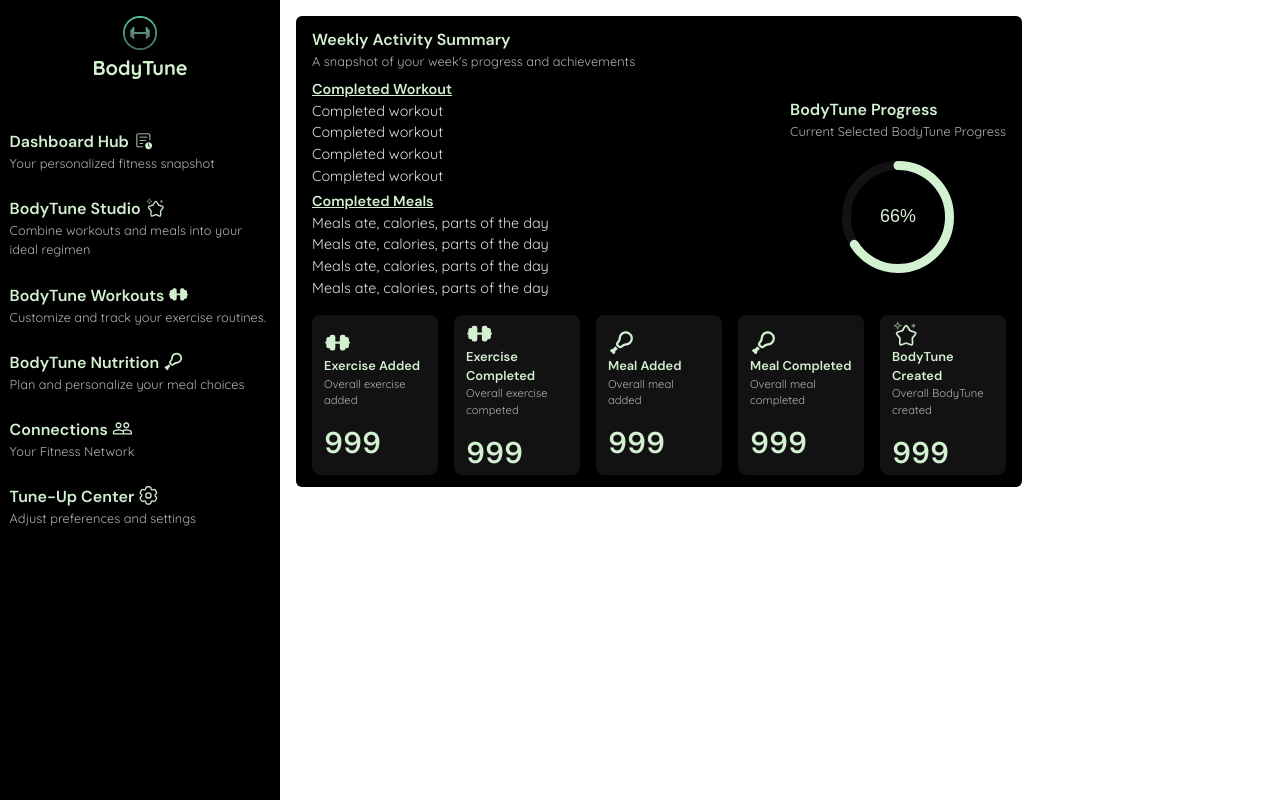
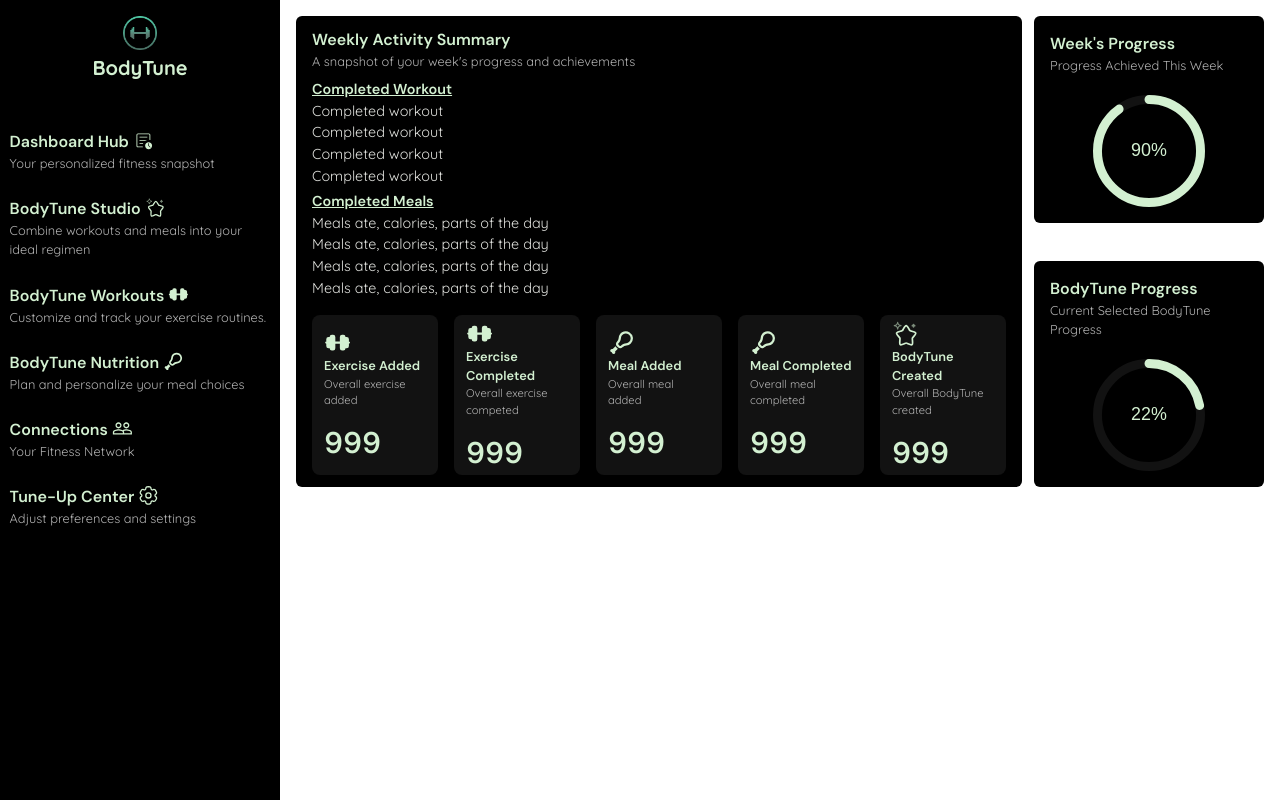
Before and after one commit to Inosensey/BodyTune, a Next.js app: page /dashboard in a window 1280 px wide. Built offline with nearby package versions, Linux system fonts and the light colour scheme.

Commit message:
Adjusted the html structure and slight adjustments to the CSS of the WeeklyActivity component.

```diff
--- a/components/dashboardComponents/overviewComponents/WeeklyActivity.tsx
+++ b/components/dashboardComponents/overviewComponents/WeeklyActivity.tsx
@@ -10,7 +10,7 @@ import TablerBarbell from "@/icons/TablerBarbellLight";
 const WeeklyActivity = () => {
   return (
     <div className="w-full px-4 mt-4">
-      <div>
+      <div className="flex gap-3">
         <div
           data-testid="weekly-summary-container"
           className="bg-black flex flex-col rounded-md px-4 p-3 phone:w-9/12 tablet:max-w-[950px]"
@@ -65,30 +65,6 @@ const WeeklyActivity = () => {
                     Meals ate, calories, parts of the day
                   </p>
                 </div>
-              </div>
-            </div>
-            <div className="flex flex-col justify-center gap-1">
-              <div data-testid="exercises-added" className="flex flex-col">
-                <p className="font-dmSans text-[1rem] font-semibold text-lightSecondary">
-                  BodyTune Progress
-                </p>
-                <p className="font-quickSand text-[0.8rem] text-[#b3b3b3]">
-                  Current Selected BodyTune Progress
-                </p>
-              </div>
-              <div className="w-[140px] h-28 flex justify-center mx-auto mt-4">
-                <CircularProgressbar
-                  value={66}
-                  text={`${66}%`}
-                  styles={buildStyles({
-                    textSize: "16px",
-                    pathColor: "#D3F0D1",
-                    pathTransitionDuration: 0.5,
-                    textColor: "#D3F0D1",
-                    trailColor: "#121212",
-                    backgroundColor: "#D3F0D1",
-                  })}
-                />
               </div>
             </div>
           </div>
@@ -192,6 +168,56 @@ const WeeklyActivity = () => {
             </div>
           </div>
         </div>
+        <div className="flex flex-col justify-between gap-2 flex-1">
+          <div className="flex flex-col justify-center rounded-md gap-1 bg-black w-12/12 p-4">
+            <div data-testid="exercises-added" className="flex flex-col">
+              <p className="font-dmSans text-[1rem] font-semibold text-lightSecondary">
+                Week&apos;s Progress
+              </p>
+              <p className="font-quickSand text-[0.8rem] text-[#b3b3b3]">
+                Progress Achieved This Week
+              </p>
+            </div>
+            <div className="w-[140px] h-28 flex justify-center mx-auto mt-4">
+              <CircularProgressbar
+                value={90}
+                text={`${90}%`}
+                styles={buildStyles({
+                  textSize: "16px",
+                  pathColor: "#D3F0D1",
+                  pathTransitionDuration: 0.5,
+                  textColor: "#D3F0D1",
+                  trailColor: "#121212",
+                  backgroundColor: "#D3F0D1",
+                })}
+              />
+            </div>
+          </div>
+          <div className="flex flex-col justify-center rounded-md gap-1 bg-black w-12/12 p-4">
+            <div data-testid="exercises-added" className="flex flex-col">
+              <p className="font-dmSans text-[1rem] font-semibold text-lightSecondary">
+                BodyTune Progress
+              </p>
+              <p className="font-quickSand text-[0.8rem] text-[#b3b3b3]">
+                Current Selected BodyTune Progress
+              </p>
+            </div>
+            <div className="w-[140px] h-28 flex justify-center mx-auto mt-4">
+              <CircularProgressbar
+                value={22}
+                text={`${22}%`}
+                styles={buildStyles({
+                  textSize: "16px",
+                  pathColor: "#D3F0D1",
+                  pathTransitionDuration: 0.5,
+                  textColor: "#D3F0D1",
+                  trailColor: "#121212",
+                  backgroundColor: "#D3F0D1",
+                })}
+              />
+            </div>
+          </div>
+        </div>
       </div>
     </div>
   );
```
